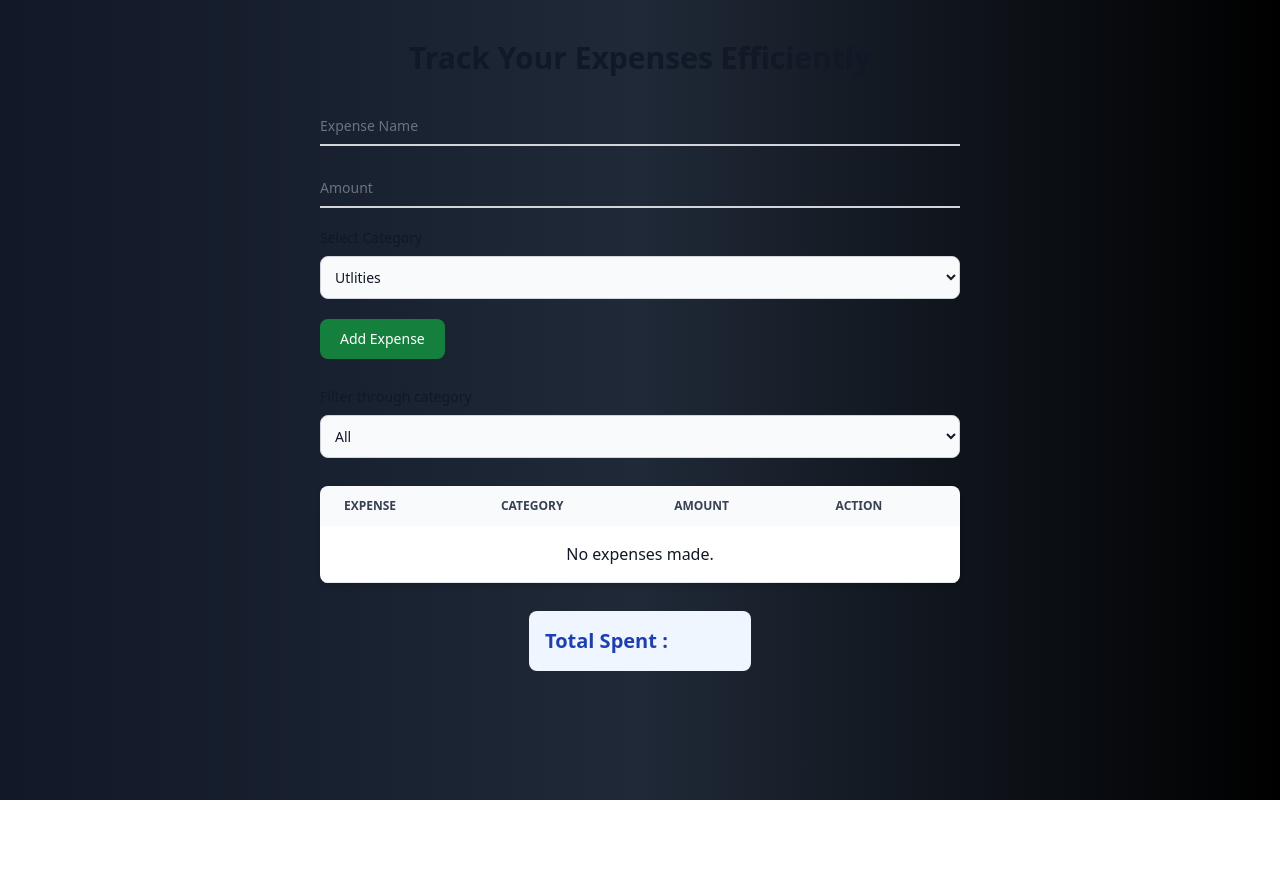
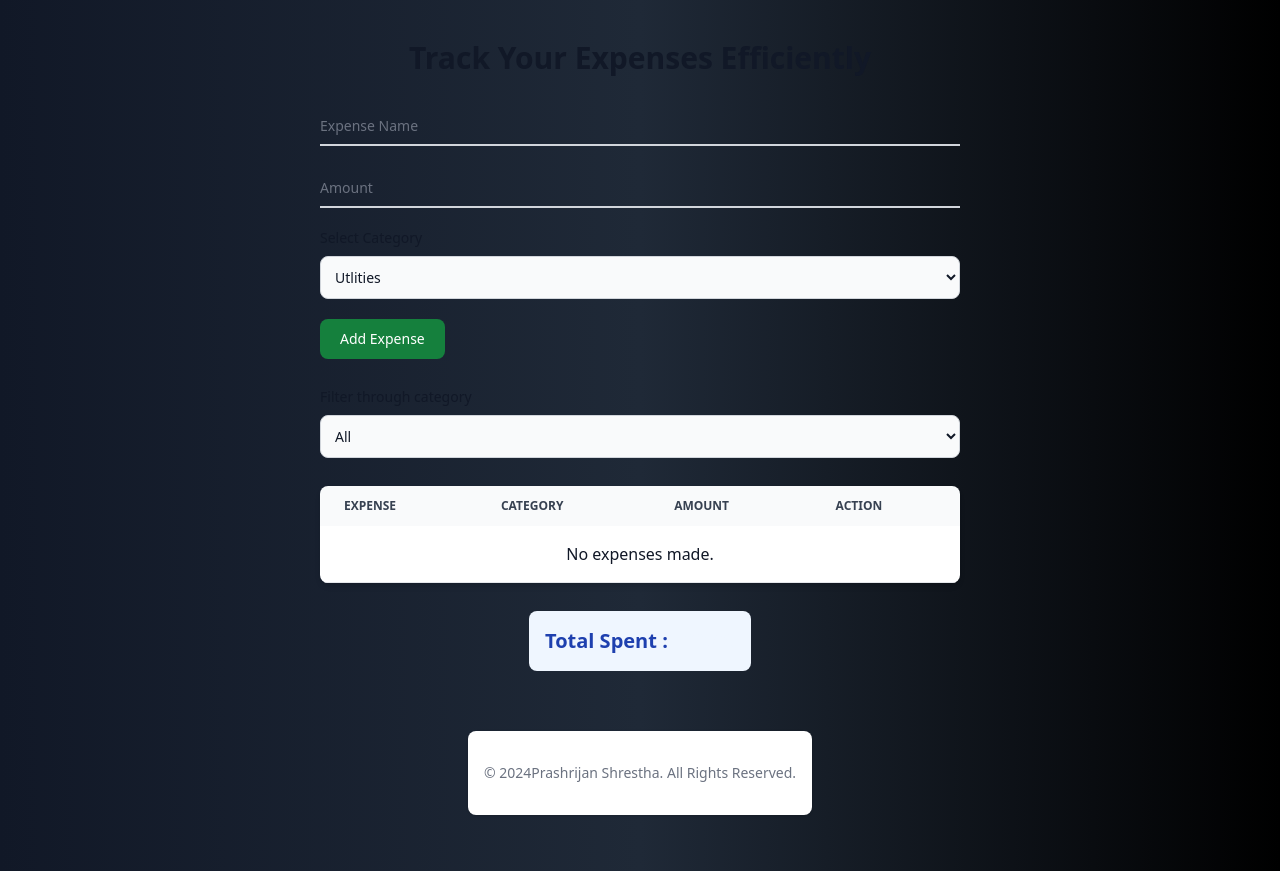
Before and after one commit to prashrijan/react-expense-tracker, a React (Vite) app: page / in a window 1280 px wide. Before the commit the page ends 800 px from the top, so only its background shows below. Built offline with nearby package versions, Linux system fonts and the light colour scheme.

Commit message:
add featurexs

```diff
--- a/src/App.jsx
+++ b/src/App.jsx
@@ -3,6 +3,7 @@
 import ExpenseList from "./Components/ExpenseList";
 import ExpenseFilter from "./Components/ExpenseFilter";
 import ExpenseForm from "./Components/ExpenseForm";
+import Footer from "./Components/Footer";
 
 function App() {
   const [expenses, setExpenses] = useState(
@@ -60,6 +61,7 @@
           expenses={filteredExpenses}
           deleteExpense={deleteExpense}
         />
+        <Footer />
       </div>
     </>
   );
--- /dev/null
+++ b/src/Components/Footer.jsx
@@ -0,0 +1,19 @@
+import React from "react";
+
+const Footer = () => {
+  return (
+    <footer className="bg-white rounded-lg shadow dark:bg-gray-900 m-4">
+      <div className="w-full max-w-screen-xl mx-auto p-4 md:py-8">
+        <span className="block text-sm text-gray-500 sm:text-center dark:text-gray-400">
+          © 2024
+          <a href="https://github.com/prashrijan" className="hover:underline">
+            Prashrijan Shrestha
+          </a>
+          . All Rights Reserved.
+        </span>
+      </div>
+    </footer>
+  );
+};
+
+export default Footer;
```
